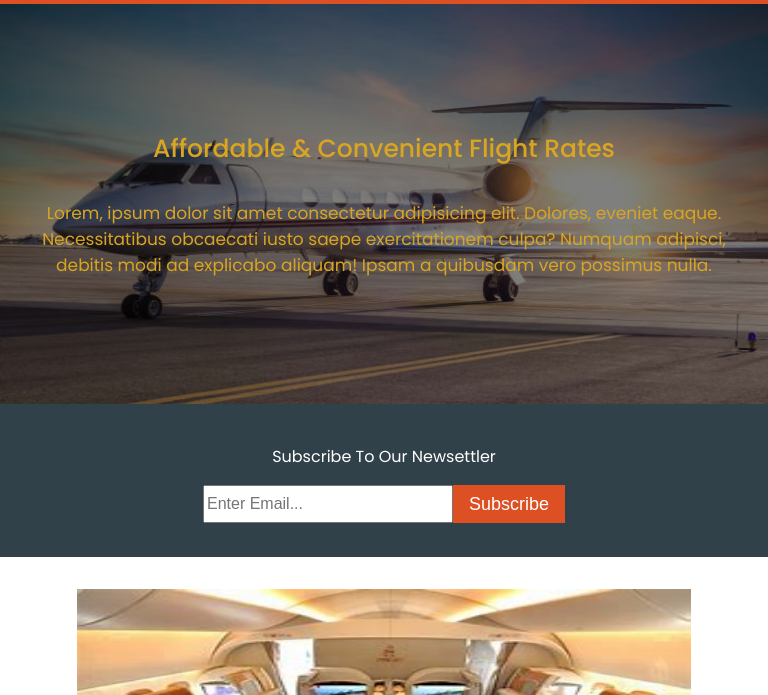
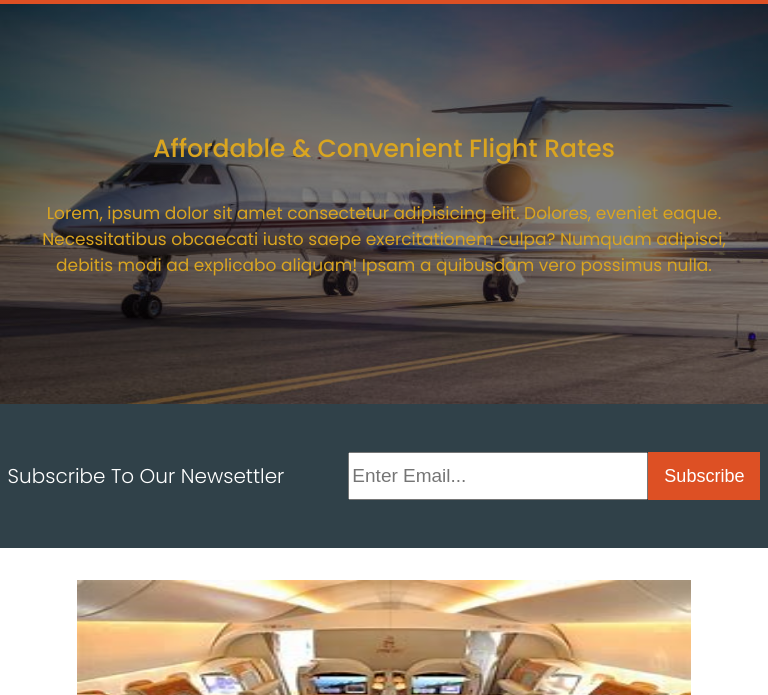
Before and after one commit to babytayo/aircraftSite, a plain HTML site: page index.html in a window 768 px wide. Shown: the part 105-800 px from the top of the page. Drawn offline with Linux system fonts and the light colour scheme.

Commit message:
worked in all viewport responsiveness

```diff
--- a/scss/_subbar.scss
+++ b/scss/_subbar.scss
@@ -1,5 +1,5 @@
 .subscribeHeader {
-  padding: 1.5rem 0;
+  padding: 1rem 0;
   background-color: #304149;
   text-align: center;
   p {
@@ -32,9 +32,9 @@
 //Laptop Responsive
 @media (min-width: 577px) and (min-width: 769px) {
   .subscribeHeader {
-    padding: 3rem 0;
+    padding: 2rem 0;
     background-color: #304149;
-    text-align: center;
+    align-items: center;
     justify-content: center;
     display: flex;
     gap: 4rem;
@@ -77,18 +77,21 @@
 //Tablet Responsive
 @media (min-width: 577px) and (max-width: 768px) {
   .subscribeHeader {
-    padding: 1.5rem 1.5rem;
+    padding: 2rem 0;
     background-color: #304149;
+    align-items: center;
+    justify-content: center;
     display: flex;
-    flex-direction: column;
-    justify-content: center;
-    text-align: center;
+    gap: 4rem;
 
     p {
       color: #fff;
-      font-size: 16px;
-      font-weight: 400;
-      margin: 1rem 0;
+      font-size: 20px;
+      font-weight: 300;
+      height: 3rem;
+      display: flex;
+      align-items: center;
+      // margin: 1rem 0;
     }
     fieldset {
       display: flex;
@@ -96,9 +99,9 @@
       height: 3rem;
       input {
         padding: 0.5rem 2px;
-        width: 250px;
+        width: 300px;
         outline: none;
-        font-size: 16px;
+        font-size: 19px;
       }
       button {
         background-color: #dd5024;
```
Also changed, not shown: css/main.css, 1 other file.
